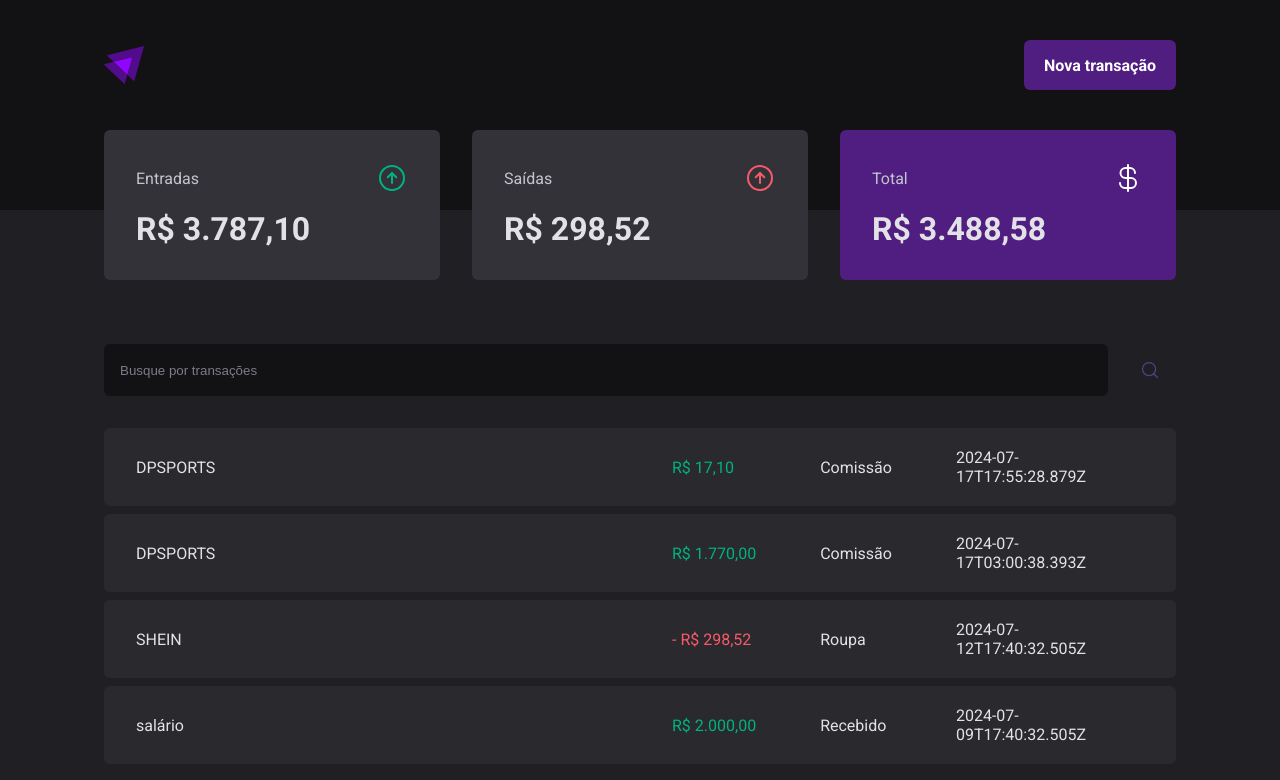
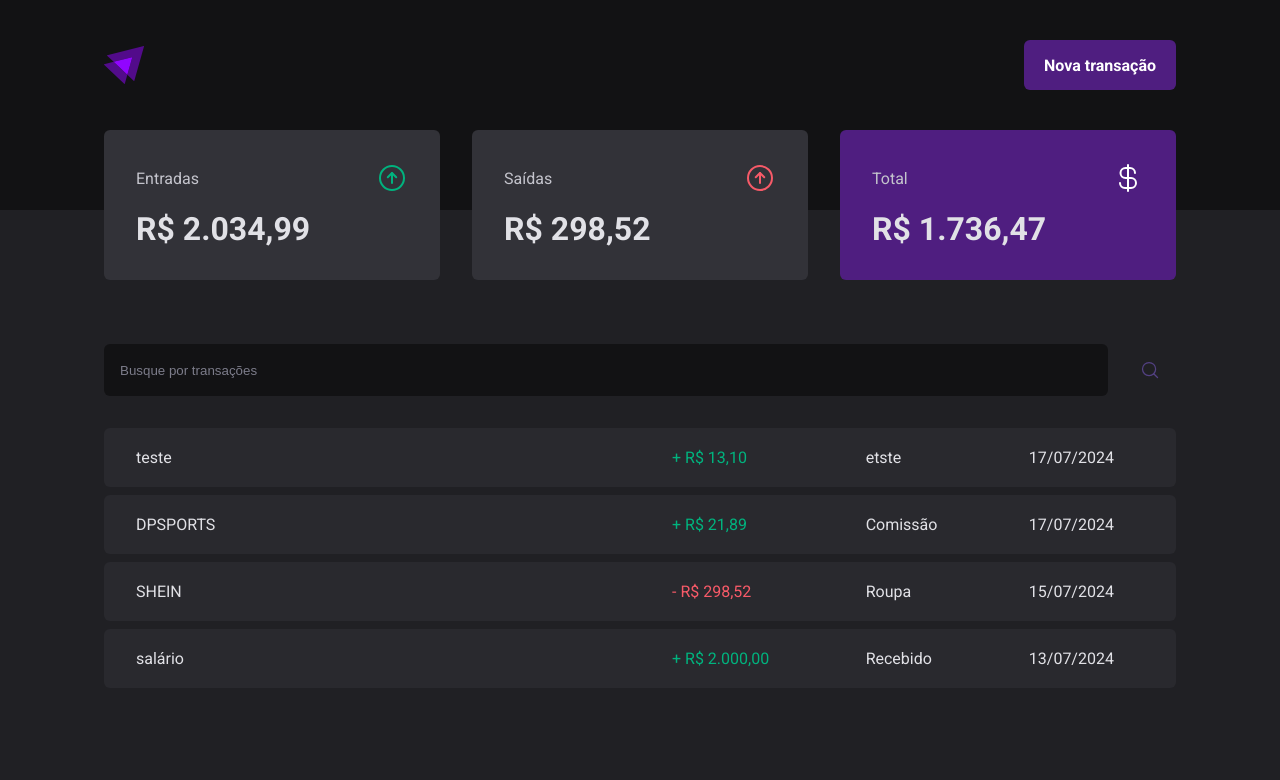
Before and after one commit to neschii/Rocketseat, a React (Vite) app in the folder dtmoney/: page / in a window 1280 px wide. Shown: the top 780 px of the page. Built offline with nearby package versions, Linux system fonts and the light colour scheme; data requests are answered from the project's data file.

Commit message:
decimal price + data formatter

```diff
--- a/dtmoney/server.json
+++ b/dtmoney/server.json
@@ -6,7 +6,7 @@
       "type": "income",
       "category": "Recebido",
       "price": 2000,
-      "createdAt": "2024-07-09T17:40:32.505Z"
+      "createdAt": "2024-07-13T18:19:20.575Z"
     },
     {
       "id": 2,
@@ -14,22 +14,22 @@
       "type": "outcome",
       "category": "Roupa",
       "price": 298.52,
-      "createdAt": "2024-07-12T17:40:32.505Z"
+      "createdAt": "2024-07-15T18:19:20.575Z"
     },
     {
       "description": "DPSPORTS",
+      "price": 21.89,
       "category": "Comissão",
-      "price": 1770,
       "type": "income",
-      "createdAt": "2024-07-17T03:00:38.393Z",
+      "createdAt": "2024-07-17T21:55:49.485Z",
       "id": 3
     },
     {
-      "description": "DPSPORTS",
-      "price": 17.1,
-      "category": "Comissão",
+      "description": "teste",
+      "price": 13.1,
+      "category": "etste",
       "type": "income",
-      "createdAt": "2024-07-17T17:55:28.879Z",
+      "createdAt": "2024-07-17T22:16:05.789Z",
       "id": 4
     }
   ]
--- a/dtmoney/src/components/NewTransactionModal/index.tsx
+++ b/dtmoney/src/components/NewTransactionModal/index.tsx
@@ -7,10 +7,14 @@ import { zodResolver } from "@hookform/resolvers/zod";
 import { useContext } from "react";
 import { TransactionsContext } from "../../contexts/TransactionsContext";
 
-
 const newTransactionFormSchema = z.object({
   description: z.string(),
-  price: z.number(),
+  price: z.preprocess((value) => {
+    if (typeof value === 'string') {
+      return parseFloat(value.replace(',', '.'));
+    }
+    return value;
+  }, z.number().positive()),
   category: z.string(),
   type: z.enum(['income', 'outcome']),
 });
@@ -18,13 +22,14 @@ const newTransactionFormSchema = z.object({
 type NewTransactionFormInputs = z.infer<typeof newTransactionFormSchema>;
 
 export function NewTransactionModal() {
-  const { createTransaction } = useContext(TransactionsContext)
+  const { createTransaction } = useContext(TransactionsContext);
 
   const {
     control,
     register,
     handleSubmit,
     formState: { isSubmitting },
+    setValue,
     reset,
   } = useForm<NewTransactionFormInputs>({
     resolver: zodResolver(newTransactionFormSchema),
@@ -33,16 +38,21 @@ export function NewTransactionModal() {
     },
   });
 
+  const handlePriceChange = (e: React.ChangeEvent<HTMLInputElement>) => {
+    const value = e.target.value;
+    setValue('price', value.replace('.', ','));
+  };
+
   async function handleCreateNewTransaction(data: NewTransactionFormInputs) {
     const { description, price, category, type } = data;
     await createTransaction({
-    description,
-    price,
-    category,
-    type,
-  })
+      description,
+      price,
+      category,
+      type,
+    });
 
-  reset();
+    reset();
   }
 
   return (
@@ -61,10 +71,11 @@ export function NewTransactionModal() {
             {...register('description')}
           />
           <input
-            type="number"
+            type="text"
             placeholder="Preço"
             required
-            {...register('price', { valueAsNumber: true })}
+            onChange={handlePriceChange}
+            {...register('price', { valueAsNumber: false })}
           />
           <input
             type="text"
--- a/dtmoney/src/pages/Transactions/index.tsx
+++ b/dtmoney/src/pages/Transactions/index.tsx
@@ -8,11 +8,14 @@ import {
   TransactionsTable,
 } from "./styles";
 import { TransactionsContext } from "../../contexts/TransactionsContext";
-import { priceFormatter } from "../../utils/formatter";
+import {  dateFormatter, priceFormatter } from "../../utils/formatter";
 
 export function Transactions() {
 const { transactions } = useContext(TransactionsContext);
 
+const isValidDate = (date) => {
+  return !isNaN(Date.parse(date));
+}
 
   return (
     <div>
@@ -30,11 +33,14 @@ const { transactions } = useContext(TransactionsContext);
       <td>
         <PriceHighlight variant={transaction.type}>
           {transaction.type === 'outcome' && '- '}
+          {transaction.type === 'income' && '+ '}
           {priceFormatter.format(transaction.price)}
         </PriceHighlight>
       </td>
       <td>{transaction.category}</td>
-                <td>{transaction.createdAt}</td>
+      <td>
+        {isValidDate(transaction.createdAt) ? dateFormatter.format(new Date(transaction.createdAt)) : 'Data Inválida'}
+      </td>
     </tr>
   ))}
 </tbody>
--- a/dtmoney/src/utils/formatter.ts
+++ b/dtmoney/src/utils/formatter.ts
@@ -1,4 +1,8 @@
-export const dateFormatter = new Intl.DateTimeFormat('pt-BR');
+export const dateFormatter = new Intl.DateTimeFormat('pt-BR', {
+  day: '2-digit',
+  month: '2-digit',
+  year: 'numeric',
+});
 
 export const priceFormatter = new Intl.NumberFormat('pt-BR', {
     style: 'currency',
```
Lines whose indentation alone changed are shown as unchanged.
